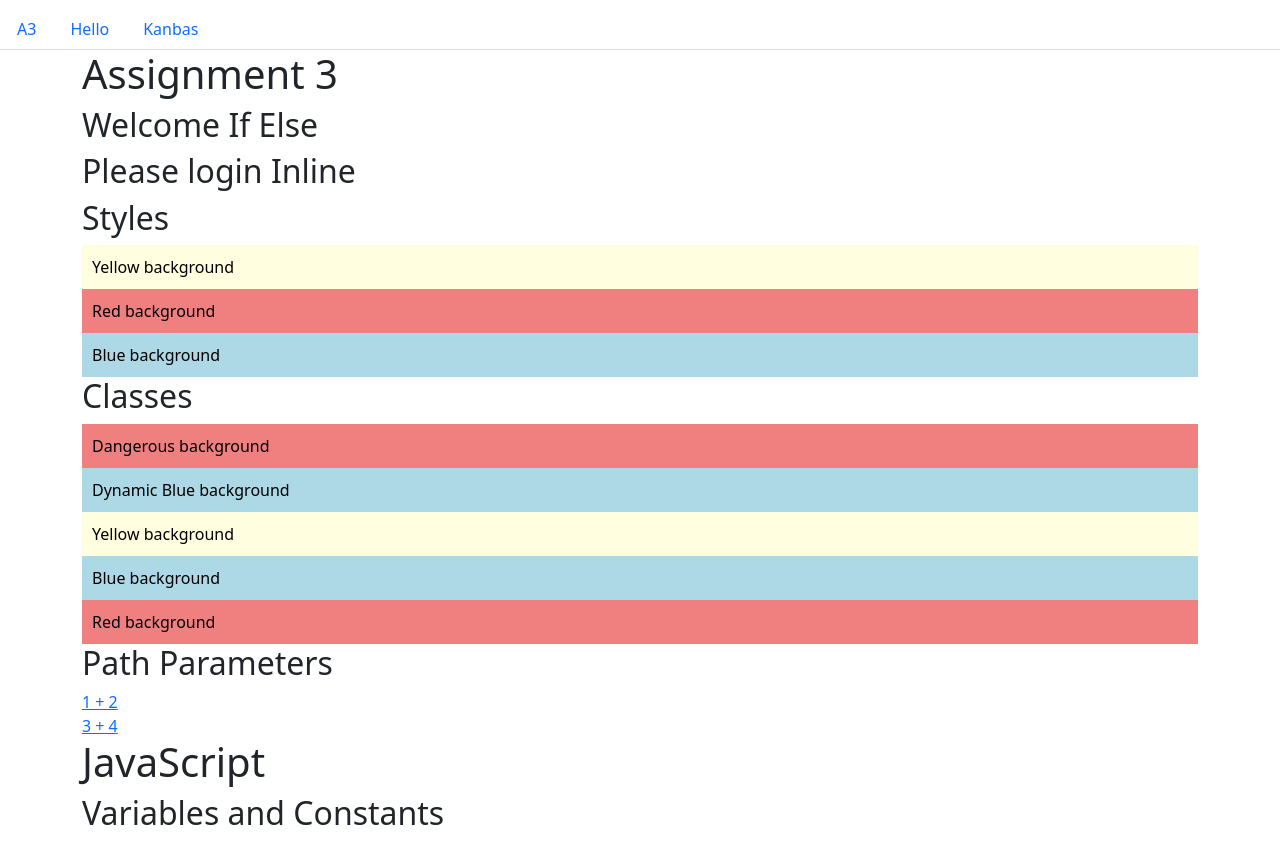
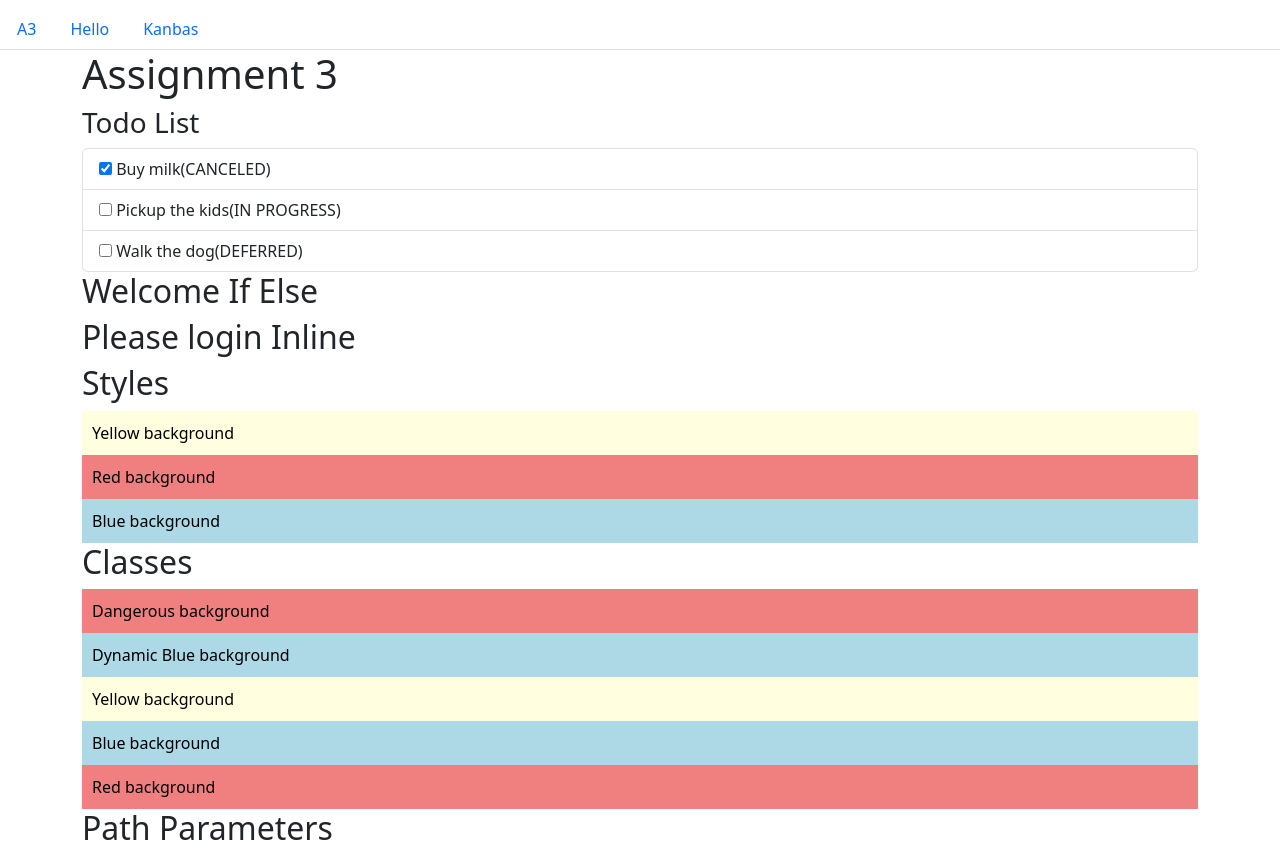
Before and after one commit to srinivasa-sameer/kanbas-react-web-app, a React (Create React App) app: page /#/Labs in a window 1280 px wide. Shown: the top 842 px of the page. Built offline with nearby package versions, Linux system fonts and the light colour scheme.

Commit message:
Lab 3 Final Update

```diff
--- a/src/Labs/a3/index.js
+++ b/src/Labs/a3/index.js
@@ -3,11 +3,13 @@
 import Classes from './Classes/index';
 import Styles from './Styles';
 import ConditionalOutput from './ConditionalOutput';
+import TodoList from './todo/TodoList';
 
 const Assignment3 = () => {
   return (
     <div className="container">
       <h1>Assignment 3</h1>
+      <TodoList />
       <ConditionalOutput />
       <Styles />
       <Classes />
--- /dev/null
+++ b/src/Labs/a3/todo/TodoItem.js
@@ -0,0 +1,16 @@
+const TodoItem = ({
+  todo = {
+    done: true,
+    title: 'Buy milk',
+    status: 'COMPLETED',
+  },
+}) => {
+  return (
+    <li className="list-group-item">
+      <input type="checkbox" defaultChecked={todo.done} />
+      &nbsp;
+      {todo.title}({todo.status})
+    </li>
+  );
+};
+export default TodoItem;
--- /dev/null
+++ b/src/Labs/a3/todo/TodoList.js
@@ -0,0 +1,15 @@
+import TodoItem from './TodoItem';
+import todos from './todos.json';
+const TodoList = () => {
+  return (
+    <>
+      <h3>Todo List</h3>
+      <ul className="list-group">
+        {todos.map((todo) => {
+          return <TodoItem todo={todo} />;
+        })}
+      </ul>
+    </>
+  );
+};
+export default TodoList;
--- /dev/null
+++ b/src/Labs/a3/todo/todos.json
@@ -0,0 +1,5 @@
+[
+  { "title": "Buy milk", "status": "CANCELED", "done": true },
+  { "title": "Pickup the kids", "status": "IN PROGRESS", "done": false },
+  { "title": "Walk the dog", "status": "DEFERRED", "done": false }
+]
```
